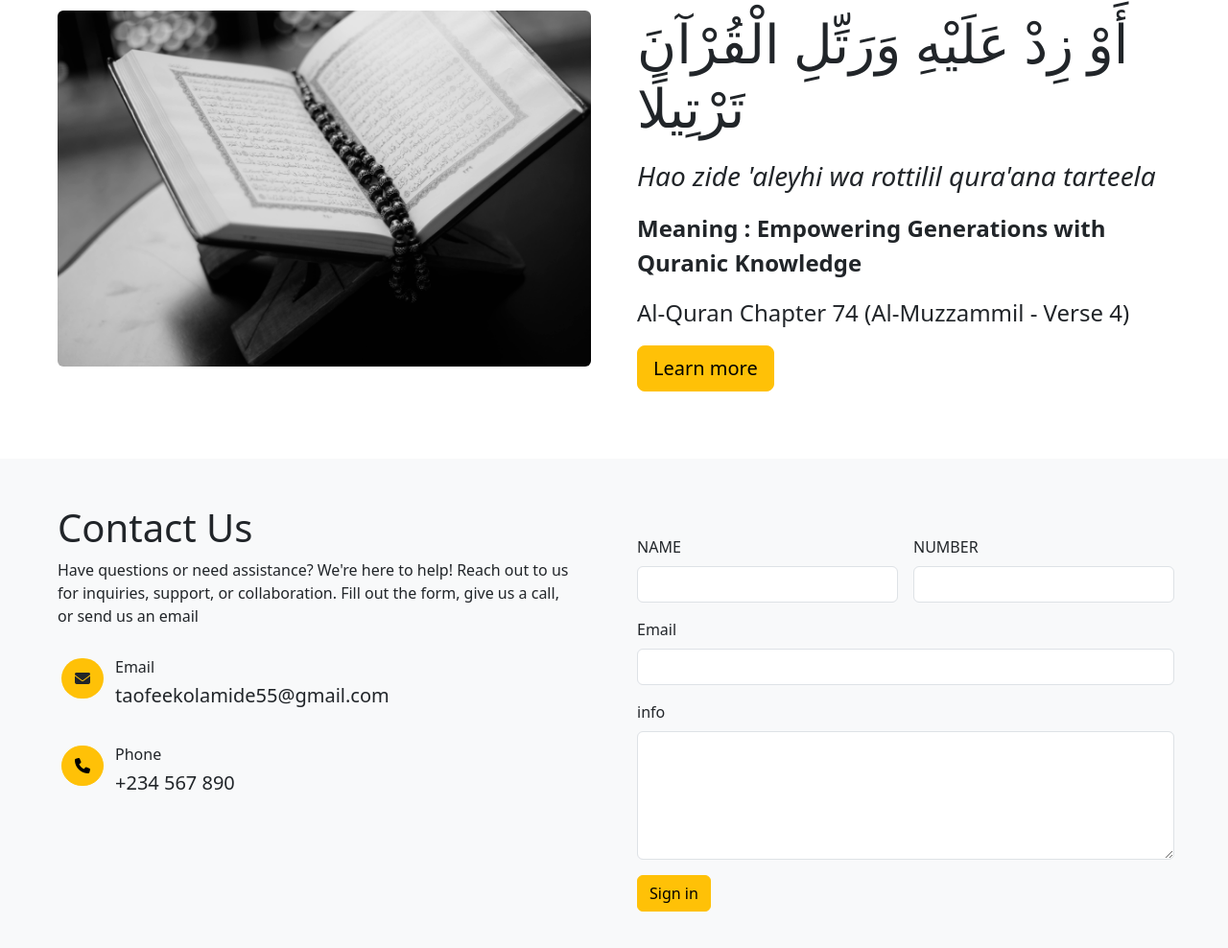
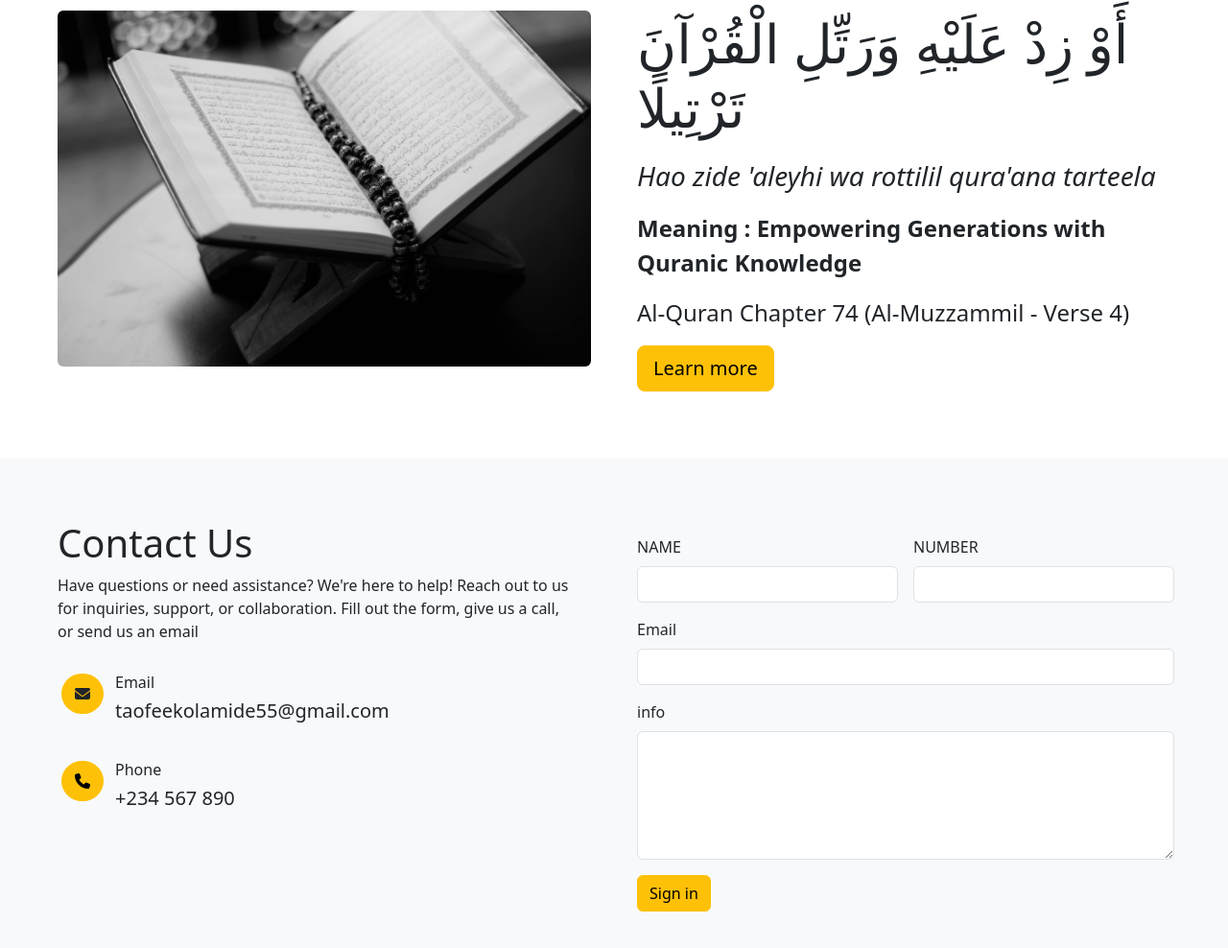
Before and after one commit to Taofeekolamide/Qira-atul-quran, a plain HTML site: page index.html in a window 1280 px wide. Shown: the part 1805-2793 px from the top of the page at 96% size. Drawn offline with nearby package versions, Linux system fonts and the light colour scheme.

Commit message:
thirdpush

```diff
--- a/index.html
+++ b/index.html
@@ -112,7 +112,7 @@
 
   <section class="container-fluid bg-body-tertiary">
     <div class="row gap-5 p-5">
-      <div class="col-md">
+      <div class="col-md pt-3">
         <h1>Contact Us</h1>
         <p>Have questions or need assistance? We're here to help! Reach out to us for inquiries, support, or
           collaboration. Fill out the form, give us a call, or send us an email</p>
```
